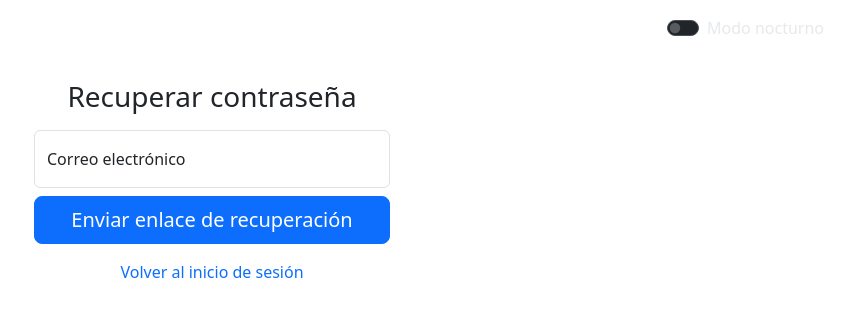
After one commit to alexmartinez-off/SGI-AM, a Flask app: page /forgot_password in a window 1280 px wide. The commit adds this page. Shown: the top 317 px of the page, without its empty margins (428-1280 px from the left). Run offline with Flask 3, Linux system fonts and the light colour scheme; parts of the project's set-up code (start-up, migrations or seed data) failed here and were passed over.

Commit message:
C:/Program Files/Git/Modulo de recuperacion de contraseñas/

```diff
--- a/SGI/src/__init__.py
+++ b/SGI/src/__init__.py
@@ -5,8 +5,7 @@ from flask_migrate import Migrate
 from flask_sqlalchemy import SQLAlchemy
 from flask_login import LoginManager
 import pymysql
-
-# Importa tus clases de configuración
+from flask_mail import Mail
 from config import DevelopmentConfig, ProductionConfig, TestingConfig
 
 # Carga segura según entorno
@@ -32,6 +31,7 @@ pymysql.install_as_MySQLdb()
 bcrypt = Bcrypt(app)
 db = SQLAlchemy(app)
 migrate = Migrate(app, db)
+mail = Mail(app)
 
 login_manager = LoginManager()
 login_manager.init_app(app)
--- /dev/null
+++ b/SGI/src/templates/accounts/forgot_password.html
@@ -0,0 +1,28 @@
+{% extends "_base.html" %}
+
+{% block content %}
+<div class="row">
+  <div class="col-md-4"></div>
+  <div class="col-md-4">
+    <main class="form-signin w-100 m-auto">
+      <form method="post">
+        {{ form.csrf_token }}
+        <h1 class="h3 mb-3 fw-normal text-center">Recuperar contraseña</h1>
+        <div class="form-floating mb-2">
+            {{ form.email(class="form-control", placeholder="Correo electrónico") }}
+            <!-- Campo de entrada para el correo electrónico -->
+          {{ form.email.label }}
+          {% for error in form.email.errors %}
+            <div class="alert alert-danger">{{ error }}</div>
+          {% endfor %}
+        </div>
+        <button class="w-100 btn btn-lg btn-primary" type="submit">{{ form.submit.label.text }}</button>
+        <p class="text-center mt-3"><a href="{{ url_for('accounts.login') }}">Volver al inicio de sesión</a></p>
+      </form>
+    </main>
+  </div>
+  <div class="col-md-4"></div>
+</div>
+{% endblock %}
+{% block js %}
+{% endblock %}
--- a/SGI/src/templates/accounts/login.html
+++ b/SGI/src/templates/accounts/login.html
@@ -32,6 +32,7 @@
         </div>
         <button class="w-100 btn btn-lg btn-primary" type="submit">Entrar</button>
         <p class="text-center mt-3">¿Nuevo usuario? <a href="{{ url_for('accounts.register') }}">Regístrate aquí</a></p>
+        <p class="text-center">¿Olvidaste tu contraseña? <a href="{{ url_for('accounts.forgot_password') }}">Recupérala aquí</a></p>
       </form>
     </main>
   </div>
```
Also changed, not shown: SGI/src/templates/accounts/reset_password.html (added, +37 -0 lines).
